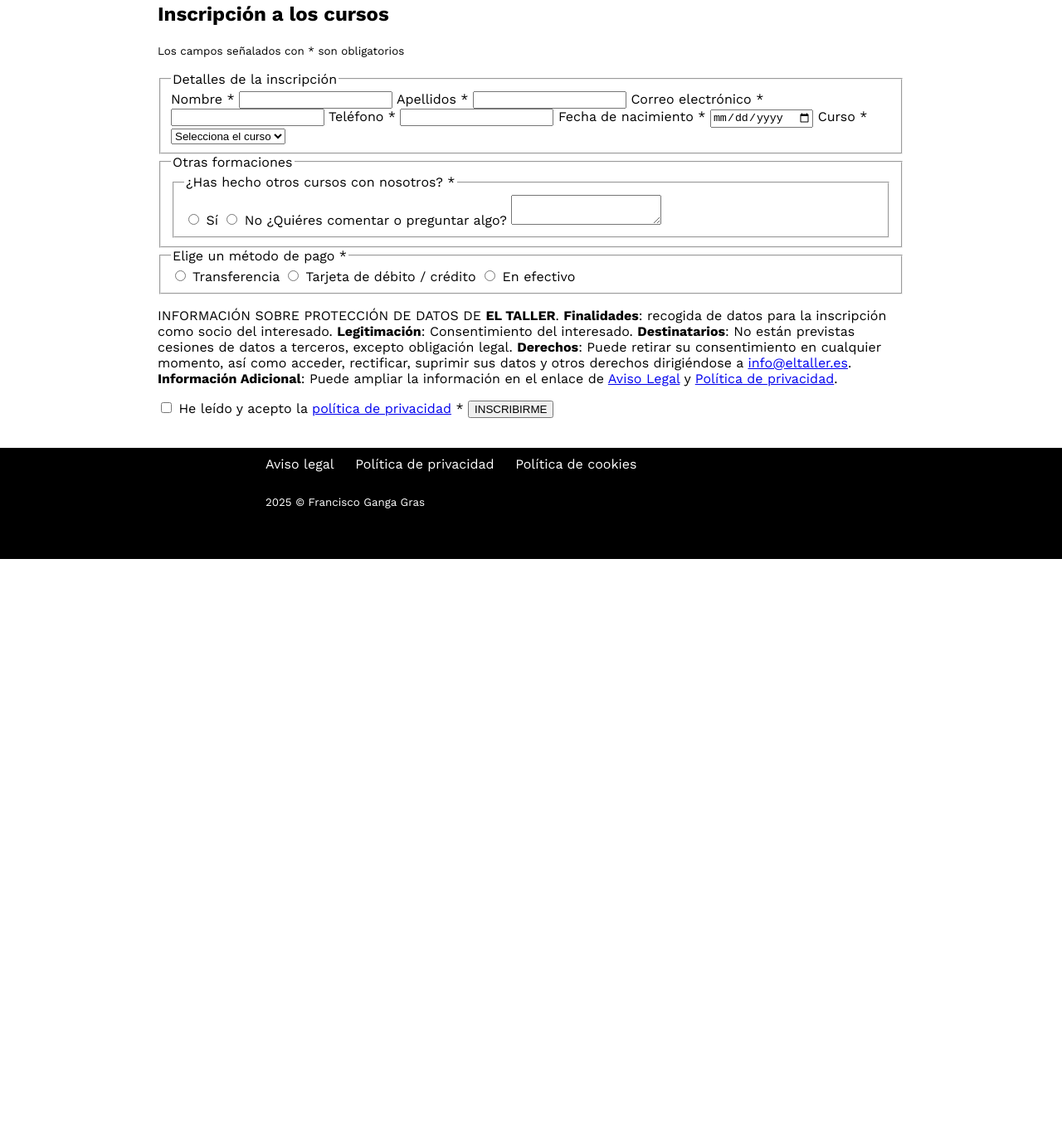
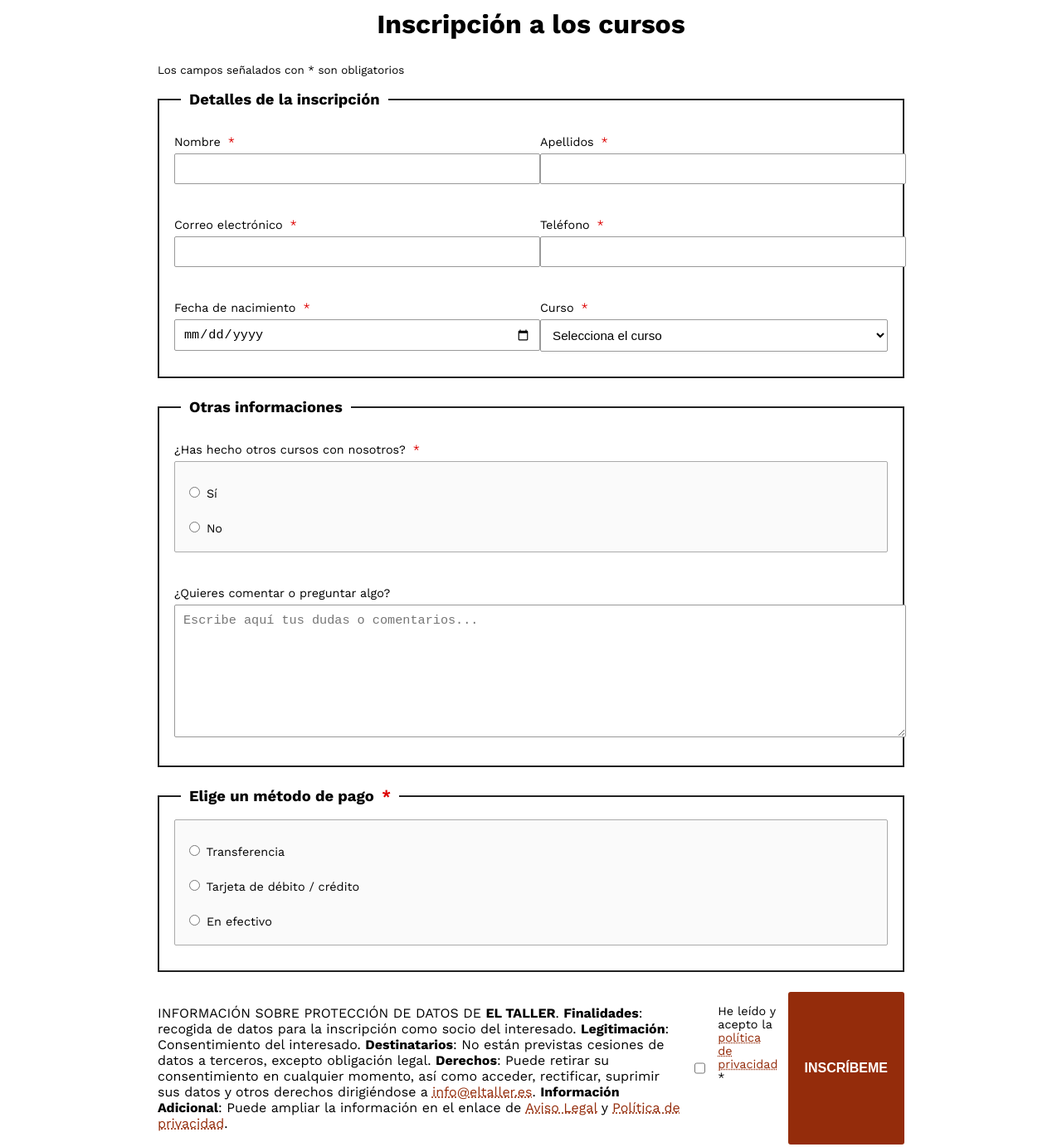
Before and after one commit to Frangg14/web-ceramica, a plain HTML site: page inscripcion-cursos.html in a window 1280 px wide. Shown: the part 183-1566 px from the top of the page at 83% size. Before the commit the page ends 857 px from the top, so only its background shows below. Drawn offline with nearby package versions, Linux system fonts and the light colour scheme.

Commit message:
Web el taller 1.0

```diff
--- a/css/styles.css
+++ b/css/styles.css
@@ -95,7 +95,7 @@ footer.container > p{
     text-align: center;
 }
 .container-index > nav, .container-index > header {
-    padding-bottom: 120px;
+    padding-bottom: 110px;
 }
 .container-index > footer {
     padding-top: 50px;
@@ -232,9 +232,184 @@ dd {
 .pie-main a:hover {
     color: #6BDEC8;
 }
+
 /*inscripcion-cursos.html*/
 .inscripcion {
     max-width: 900px;
     margin: 0 auto;
     padding: 20px;
 }
+
+.inscripcion > h2{
+    text-align: center;
+    font-size: 2em;
+}
+
+legend{
+    font-weight: bold;
+    font-size: 1.15em;
+}
+
+.inscripcion a {
+    color: #942C0B;
+    text-decoration: underline;
+    text-decoration-style: dotted;
+}
+.inscripcion a:hover {
+    color: #6BDEC8;
+}
+
+fieldset{
+    padding: 20px;
+    margin: 0;
+}
+
+.fila{
+    margin-bottom: 20px;
+    overflow: hidden;
+}
+
+.detaller label{
+    display: block;
+    margin-bottom: 5px;
+    font-size: 14px;
+}
+
+.detalles input, .detalles select{
+    width: 100%;
+    padding: 8px;
+    border: 1px solid;
+    font-size: 14px;
+    box-sizing: border-box;
+}
+
+input[type="date"] {
+    padding: 7px;
+}
+
+.detalles select{
+    height: 36px;
+}
+
+.detalles {
+    display: grid;
+    grid-template-columns: 0.5fr 0.5fr; /* Divide el formulario en dos columnas iguales */
+    gap: 20px; /* Espacio entre elementos */
+    padding: 30px;
+}
+
+label{
+    padding-top: 15px;
+}
+
+.actions > button[type="submit"]{
+    background-color: #942C0B;
+    color: #FFFFFF;
+    padding: 10px 20px;
+    border: none;
+    cursor: pointer;
+    font-size: 16px;
+    display: inline-block;
+}
+
+    /* Fieldsets como paneles con borde y leyenda */
+    fieldset {
+        border: 2px solid #222;
+        padding: 18px;
+        margin: 0 0 24px 0;
+    }
+    legend {
+        font-weight: 700;
+        padding: 0 10px;
+        margin-left: 8px;
+    }
+
+    /* Grid para el contenido del fieldset con dos columnas */
+    .grid-2 {
+        display: grid;
+        grid-template-columns: 1fr 1fr; /* dos columnas iguales */
+        gap: 14px 22px; /* filas y columnas */
+        align-items: start;
+    }
+
+    /* Etiqueta y control (etiqueta encima del input) */
+    label {
+        display: block;
+        font-size: 0.9rem;
+        margin-bottom: 6px;
+    }
+
+    .form-row { margin-bottom: 12px; } /* pequeño espaciado entre filas internas */
+
+    input[type="text"],
+    input[type="email"],
+    input[type="tel"],
+    input[type="date"],
+    select,
+    textarea {
+        width: 100%;
+        padding: 9px 10px;
+        border: 1px solid #999;
+        border-radius: 2px;
+        background: #fff;
+        font-size: 0.95rem;
+    }
+
+    /* Inputs pequeños alineados con el calendar icon (date nativo) */
+    input[type="date"] {
+        padding: 8px 10px;
+    }
+
+    /* Forzar select a mostrar como control ancho */
+    select { appearance: auto; }
+
+    /* Para que algunos elementos ocupen las dos columnas */
+    .full { grid-column: 1 / -1; } /* ocupa todo el ancho del grid */
+
+    /* Caja para radios (como en la imagen: recuadro alrededor) */
+    .radio-box {
+        border: 1px solid #aaa;
+        padding: 12px;
+        border-radius: 2px;
+        background: #fafafa;
+    }
+
+    /* Radios y etiquetas dentro, los apilamos verticalmente */
+    .radio-list label {
+        display: block;
+        margin-bottom: 8px;
+        font-weight: 400;
+    }
+
+    /* Textarea con tamaño similar al mockup */
+    textarea {
+        min-height: 140px;
+        resize: vertical;
+    }
+
+    /* Grupo de botones (enviar, reset) */
+    .actions {
+        display:flex;
+        gap:12px;
+        justify-content:flex-start;
+        margin-top:6px;
+    }
+
+    button[type="submit"],
+    button[type="reset"] {
+        background:#222;
+        color:#fff;
+        border: none;
+        padding: 10px 14px;
+        border-radius: 3px;
+        cursor:pointer;
+        font-weight:600;
+    }
+    button[type="reset"] { background:#666; }
+
+    /* Leyenda de campo obligatorio */
+    .required { color:#000; }
+    .asterisk { color:#d00; margin-left:4px; }
+
+    /* Estilo del checkbox de políticas */
+    .policies { display:flex; align-items:center; gap:8px; margin-top:6px; }
--- a/inscripcion-cursos.html
+++ b/inscripcion-cursos.html
@@ -29,48 +29,91 @@
         <form action="#" method="post">
             <fieldset>
     <legend>Detalles de la inscripción</legend>
-                <label for="nombre">Nombre *</label>
-                <input type="text" name="nombre" id="nombre" minlength="2" maxlength="64" pattern="[a-zA-ZáéíóúÁÉÍÓÚñÑ' -]+" required>
-                <label for="apellidos">Apellidos *</label>
-                <input type="text" name="apellidos" id="apellidos" minlength="2" maxlength="128" pattern="[a-zA-ZáéíóúÁÉÍÓÚñÑ' -]+" required>
-                <label for="correo">Correo electrónico *</label>
-                <input type="email" name="correo" id="correo" required>
-                <label for="tlf">Teléfono *</label>
-                <input type="tel" name="tlf" id="tlf" required>
-                <label for="nacimiento">Fecha de nacimiento *</label>
-                <input type="date" name="nacimiento" id="nacimiento" required>
-                <label for="curso">Curso *</label>
-                <select name="curso" id="curso">
+
+    <div class="grid-2">
+        <div class="form-row">
+            <label for="nombre">Nombre <span class="asterisk">*</span></label>
+            <input id="nombre" name="nombre" type="text" required maxlength="64" />
+        </div>
+
+        <div class="form-row">
+            <label for="apellidos">Apellidos <span class="asterisk">*</span></label>
+            <input id="apellidos" name="apellidos" type="text" required maxlength="128" />
+        </div>
+
+        <div class="form-row">
+            <label for="email">Correo electrónico <span class="asterisk">*</span></label>
+            <input id="email" name="email" type="email" required />
+        </div>
+
+        <div class="form-row">
+            <label for="telefono">Teléfono <span class="asterisk">*</span></label>
+            <input id="telefono" name="telefono" type="tel" required />
+        </div>
+
+        <div class="form-row">
+            <label for="fecha-nac">Fecha de nacimiento <span class="asterisk">*</span></label>
+            <input id="fecha-nac" name="fecha-nac" type="date" required />
+        </div>
+
+        <div class="form-row">
+            <label for="curso">Curso <span class="asterisk">*</span></label>
+            <select id="curso" name="curso" required>
             <option value="">Selecciona el curso</option>
             <option value="torno">Torno</option>
             <option value="ceramica">Cerámica</option>
             <option value="modelado">Modelado</option>
-                    <option value="esmaltes">Esmaltes</option>
-                    <option value="joyeria-ceramica">Joyería cerámica</option>
+            <option value="joyeria">Joyería cerámica</option>
             </select>
-            </fieldset>
-            <fieldset>
-                <legend>Otras formaciones</legend>
-                <fieldset>
-                    <legend>¿Has hecho otros cursos con nosotros? *</legend>
-                    <input type="radio" name="si" id="si" required>
-                    <label for="si">Sí</label>
-                    <input type="radio" name="no" id="no" required>
-                    <label for="no">No</label>
-                    <label for="comentarios">¿Quiéres comentar o preguntar algo?</label>
-                    <textarea name="comentarios" id="comentarios"></textarea>
+        </div>
+        </div>
     </fieldset>
 
+    <!-- OTRAS INFORMACIONES -->
+    <fieldset>
+    <legend>Otras informaciones</legend>
+
+    <div class="grid-2">
+        <!-- Pregunta radio con caja -->
+        <div class="form-row full">
+            <label>¿Has hecho otros cursos con nosotros? <span class="asterisk">*</span></label>
+            <div class="radio-box">
+            <div class="radio-list">
+                <label><input type="radio" name="previos" value="si" required> Sí</label>
+                <label><input type="radio" name="previos" value="no" required> No</label>
+            </div>
+            </div>
+        </div>
+
+        <!-- Textarea preguntas/comentarios (ocupa todo ancho) -->
+        <div class="form-row full">
+            <label for="comentarios">¿Quieres comentar o preguntar algo?</label>
+            <textarea id="comentarios" name="comentarios" placeholder="Escribe aquí tus dudas o comentarios..."></textarea>
+        </div>
+        </div>
+
     </fieldset>
+
+    <!-- METODO DE PAGO -->
     <fieldset>
-                <legend>Elige un método de pago *</legend>
-                <input type="radio" name="pago" id="transferencia" required>
-                <label for="transferencia">Transferencia</label>
-                <input type="radio" name="pago" id="tarjeta" required>
-                <label for="tarjeta">Tarjeta de débito / crédito</label>
-                <input type="radio" name="pago" id="efectivo" required>
-                <label for="efectivo">En efectivo</label>
+        <legend>Elige un método de pago <span class="asterisk">*</span></legend>
+
+        <div class="grid-2">
+        <div class="form-row full">
+            <div class="radio-box">
+            <div class="radio-list">
+                <label><input type="radio" name="metodo-pago" value="transferencia" required> Transferencia</label>
+                <label><input type="radio" name="metodo-pago" value="tarjeta" required> Tarjeta de débito / crédito</label>
+                <label><input type="radio" name="metodo-pago" value="efectivo" required> En efectivo</label>
+            </div>
+            </div>
+        </div>
+        </div>
+
     </fieldset>
+
+    <!-- POLITICAS Y BOTONES -->
+    <div class="actions">
         <p id="proteccion-datos">
                 INFORMACIÓN   SOBRE   PROTECCIÓN   DE   DATOS   DE   <strong>EL  TALLER</strong>.   <strong>Finalidades</strong>:   recogida   de   datos   para   la
                 inscripción como socio del interesado. <strong>Legitimación</strong>: Consentimiento del interesado. <strong>Destinatarios</strong>: No están previstas
@@ -80,7 +123,8 @@
             </p>
         <input type="checkbox" name="privacidad" id="privacidad" required>
         <label for="privacidad">He leído y acepto la <a href="#">política de privacidad</a> *</label>
-            <input type="submit" value="INSCRIBIRME">
+        <button type="submit">INSCRÍBEME</button>
+    </div>
     </form>
     </main>
 
```
Lines whose indentation alone changed are shown as unchanged.
